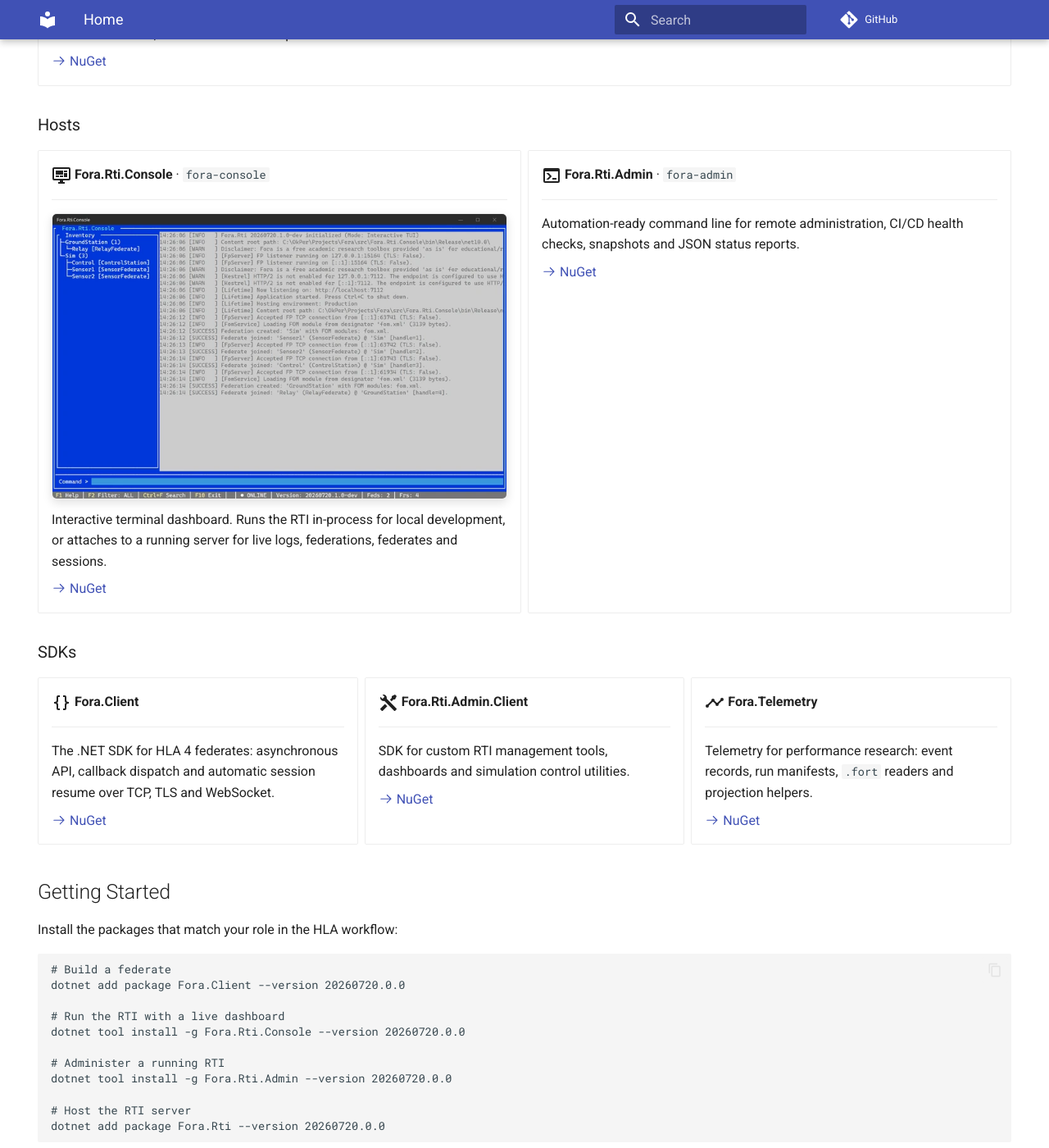
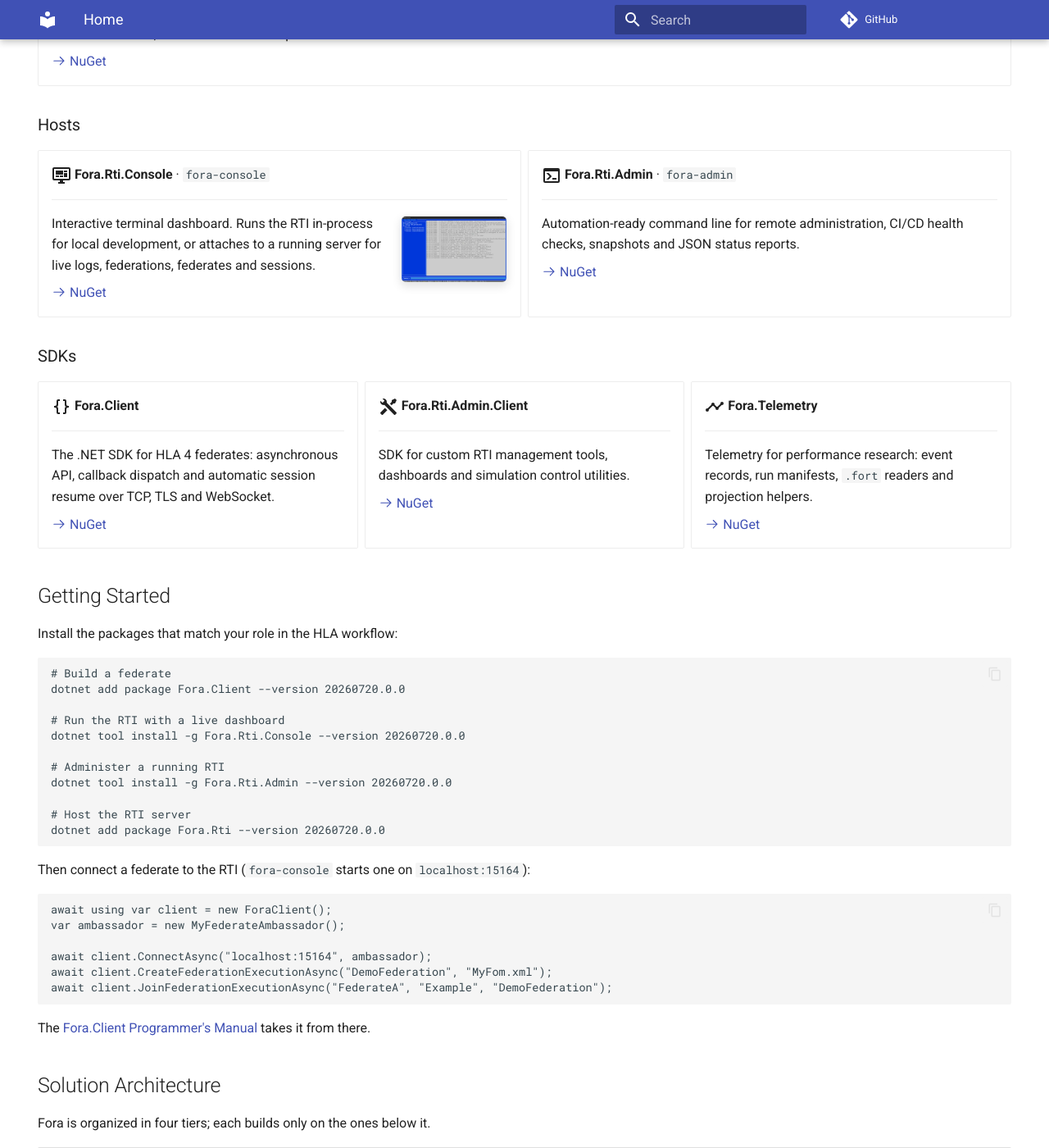
Before and after one commit to otopcu/fora-site, an MkDocs documentation site: the page built from docs/index.md, in a window 1280 px wide and 1400 px high, scrolled down 1675 px. Shown: the whole window at 82% size. Built offline with MkDocs 1.6.1 and Material for MkDocs 9.7.7, drawn with Linux system fonts in a browser that asks for light colours; comment, search, counter and statistics services are not loaded.

Commit message:
docs(site): smaller Console card thumbnail, floated beside the text
The TUI preview filled the card's width and made the Fora.Rti.Console
card much taller than its neighbours. It is now a 130 px image floated
to the right of the description, so the Hosts cards line up. The WebP is
regenerated at 360 px (15 KB, down from 55 KB) for sharp 2x display.

Co-Authored-By: Claude Opus 5.5 <noreply@anthropic.com>

```diff
--- a/docs/assets/stylesheets/home.css
+++ b/docs/assets/stylesheets/home.css
@@ -117,10 +117,11 @@
 }
 
 /* Screenshot thumbnail inside a package card. */
+/* A small preview floated beside the card text; the full screenshot is in the Console manual. */
 .md-typeset .fora-card-shot {
-  display: block;
-  width: 100%;
-  margin: 0.2rem 0 0.6rem;
+  float: right;
+  width: 6.5rem;
+  margin: 0.15rem 0 0.4rem 0.8rem;
   border: 1px solid var(--md-default-fg-color--lightest);
   border-radius: 0.3rem;
   box-shadow: 0 0.2rem 0.6rem rgba(0, 0, 0, 0.12);
```
Also changed, not shown: docs/assets/images/console-tui-thumb.webp.
